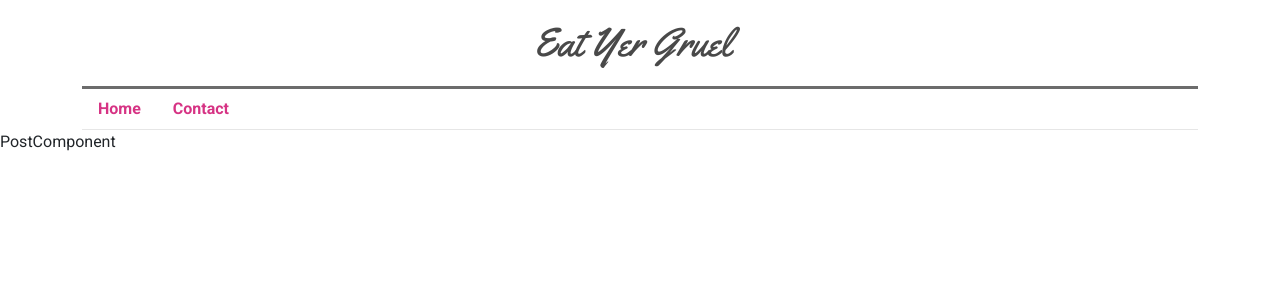
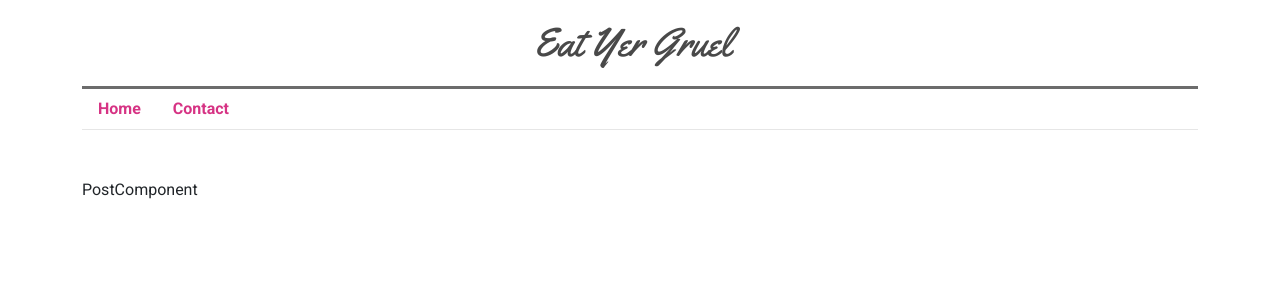
Before and after one commit to timmlaxton/React-18-Daily-News, a React (Create React App) app: page /article/id in a window 1280 px wide. Shown: the top 300 px of the page. Built offline with nearby package versions, Linux system fonts and the light colour scheme.

Commit message:
added container to pages

```diff
--- a/src/App.js
+++ b/src/App.js
@@ -3,16 +3,19 @@ import Home from "./components/home";
 import Contact from "./components/contacts";
 import Posts from "./components/posts";
 import Header from "./components/header";
+import MainLayout from "./layouts/mainLayout";
 
 function App() {
   return (
     <BrowserRouter>
       <Header />
-      <Routes>
-        <Route path="/" element={<Home />} />
-        <Route path="/contact" element={<Contact />} />
-        <Route path="article/id" element={<Posts />} />
-      </Routes>
+      <MainLayout>
+        <Routes>
+          <Route path="/" element={<Home />} />
+          <Route path="/contact" element={<Contact />} />
+          <Route path="article/id" element={<Posts />} />
+        </Routes>
+      </MainLayout>
     </BrowserRouter>
   );
 }
--- /dev/null
+++ b/src/layouts/mainLayout.js
@@ -0,0 +1,6 @@
+import { Container } from "react-bootstrap";
+
+const MainLayout = (props) => {
+  return <Container className="mt-5 mb-5">{props.children}</Container>;
+};
+export default MainLayout;
```
